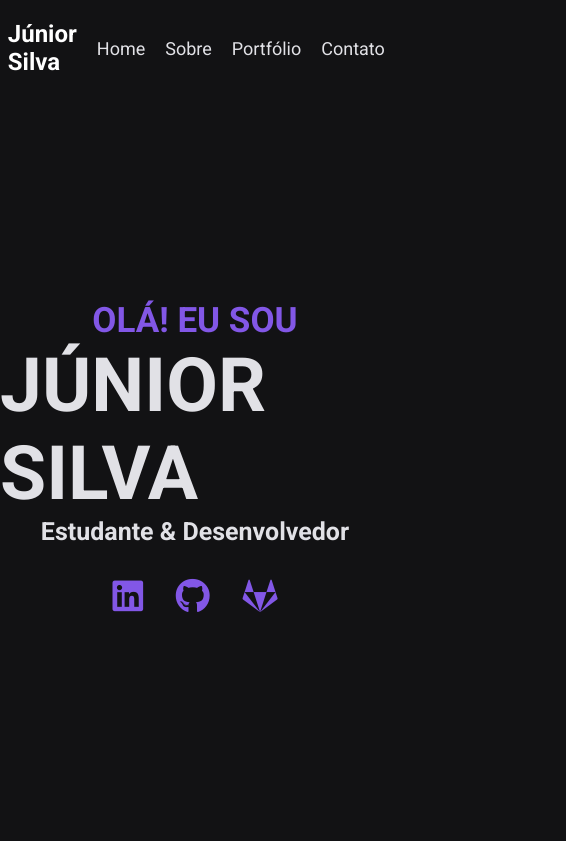
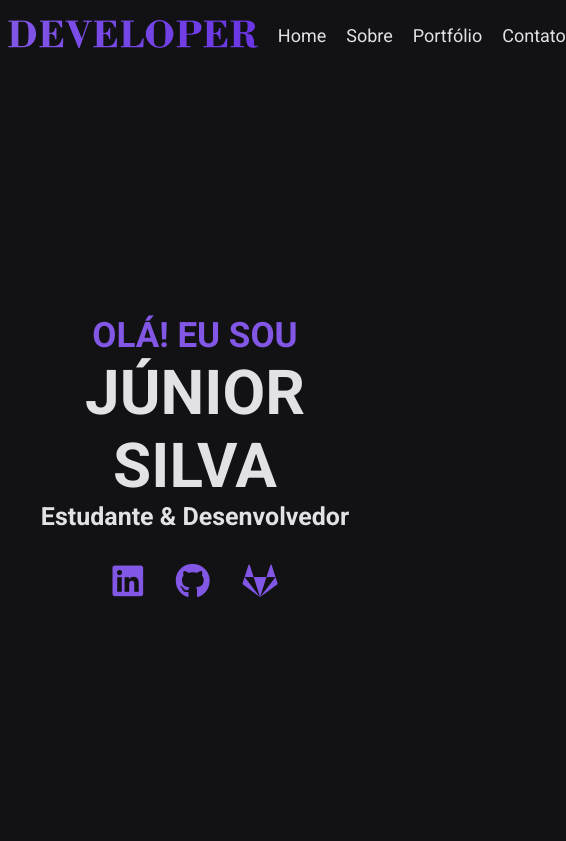
Before and after one commit to juniorsilvacc/my-portfolio, a plain HTML site: page index.html in a window 390 px wide. Shown: the top 841 px of the page, 566 px wide, since content can reach past the window. Drawn offline with Linux system fonts and the light colour scheme.

Commit message:
logomarc

```diff
--- a/assets/css/responsive.css
+++ b/assets/css/responsive.css
@@ -1,4 +1,7 @@
 @media (max-width: 768px){
+    .eu__sou h1{
+        font-size: 62px;
+    }
     .about .about__items{
         flex-direction: column;
     }
--- a/assets/css/style.css
+++ b/assets/css/style.css
@@ -52,6 +52,11 @@ header{
     font-size: 18px;
 }
 
+.logo a img{
+    width: 250px;
+
+}
+
 /* Main */
 .main{
     background-color: var(--color-background);
@@ -79,6 +84,7 @@ header{
 
 .eu__sou h1{
     font-size: 75px;
+    text-align: center;
     text-transform: uppercase;
     color: var(--color-secondary);
 }
--- a/index.html
+++ b/index.html
@@ -16,7 +16,7 @@
     <header>
         <div class="header">
             <div class="logo">
-                <h2>Júnior Silva</h2>
+                <a href="#"><img src="./assets/img/logoportf.png" alt=""></a>
             </div>
             <div class="menu">
                 <ul>
```
Also changed, not shown: assets/img/logoportf.png (added).
